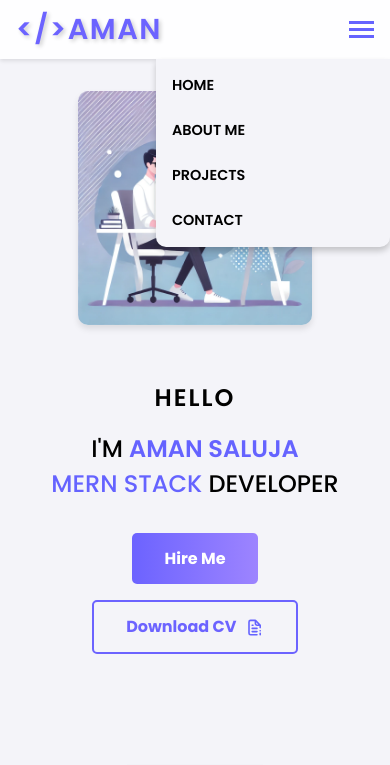
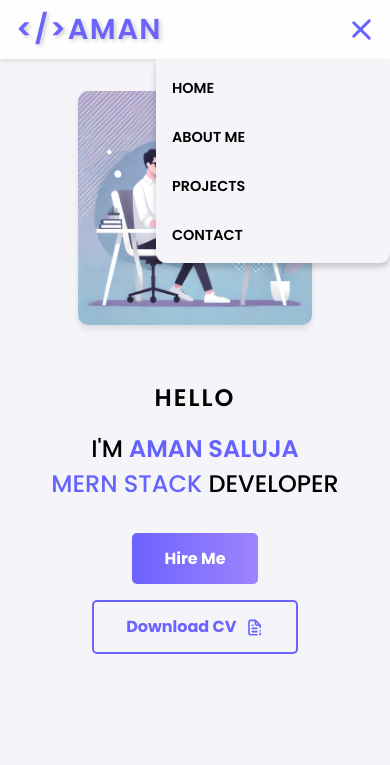
Before and after one commit to itxAMaN23/portfolio-website, a plain HTML site: page index.html in a window 390 px wide. Both pictures are taken after a click on the element 361 px from the left and 29 px from the top of the page. Shown: the top 765 px of the page. Drawn offline with Linux system fonts and the light colour scheme.

Commit message:
Updated hamburger menu animation and responsive design

```diff
--- a/script.js
+++ b/script.js
@@ -67,5 +67,6 @@ const hamburger = document.querySelector('.hamburger');
 const navMenu = document.querySelector('nav ul');
 
 hamburger.addEventListener('click', () => {
+    hamburger.classList.toggle('active');
     navMenu.classList.toggle('active');
 });
--- a/styles.css
+++ b/styles.css
@@ -70,9 +70,36 @@ nav ul li a:hover {
     color: #6c63ff;
 }
 
+/* Hamburger Icon */
 .hamburger {
     display: none;
+    flex-direction: column;
+    cursor: pointer;
+    gap: 5px;
+    z-index: 2000;
 }
+
+.hamburger div {
+    width: 30px;
+    height: 3px;
+    background-color: #6563FF;
+    transition: transform 0.3s ease, opacity 0.3s ease;
+    border-radius: 2px;
+}
+
+/* Animate to 'X' */
+.hamburger.active div:nth-child(1) {
+    transform: translateY(8px) rotate(45deg);
+}
+
+.hamburger.active div:nth-child(2) {
+    opacity: 0;
+}
+
+.hamburger.active div:nth-child(3) {
+    transform: translateY(-8px) rotate(-45deg);
+}
+
 
 #home {
     display: flex;
@@ -613,7 +640,7 @@ nav ul li a:hover {
 @media (max-width: 1000px) {
 
     nav ul {
-        display: none;
+        display: flex;
         flex-direction: column;
         background-color: #f4f4f9;
         position: absolute;
@@ -624,10 +651,19 @@ nav ul li a:hover {
         padding: 1rem;
         border-radius: 0 0 10px 10px;
         box-shadow: 0 4px 6px rgba(0, 0, 0, 0.2);
+        opacity: 0;
+        transform: translateY(-20px);
+        pointer-events: none;
+        transition: all 0.3s ease-in-out;
+    }
+
+    nav ul.active {
+        opacity: 1;
+        transform: translateY(0);
+        pointer-events: auto;
     }
 
     nav ul li a {
-        display: block;
         width: 100%;
     }
 
@@ -636,20 +672,15 @@ nav ul li a:hover {
         cursor: pointer;
     }
 
-    nav ul.active {
-        display: flex;
-    }
-
     .hamburger div {
         background-color: #6563FF;
         width: 30px;
         height: 3px;
-        transition: 0.3s ease-in-out;
+        transition: 0.2s ease-in-out;
         display: flex;
         flex-direction: column;
         margin: 5px 0;
     }
-
 
     #home {
         flex-direction: column-reverse;
```
